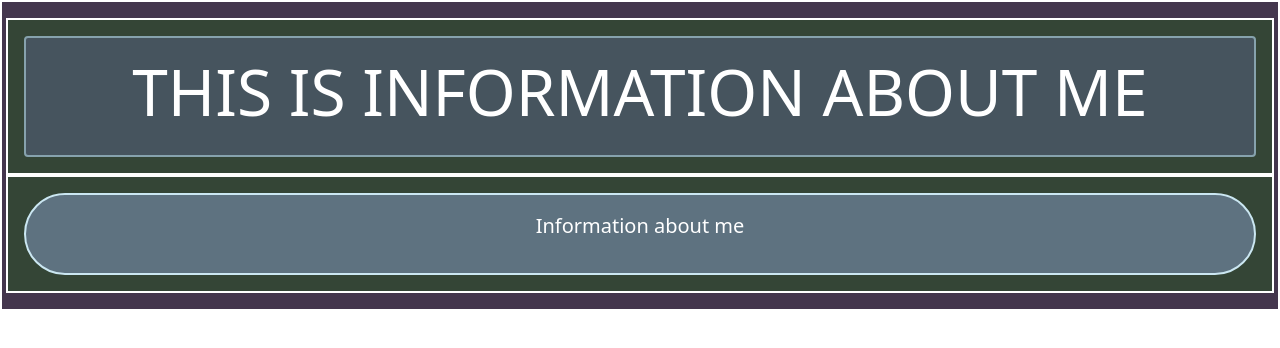
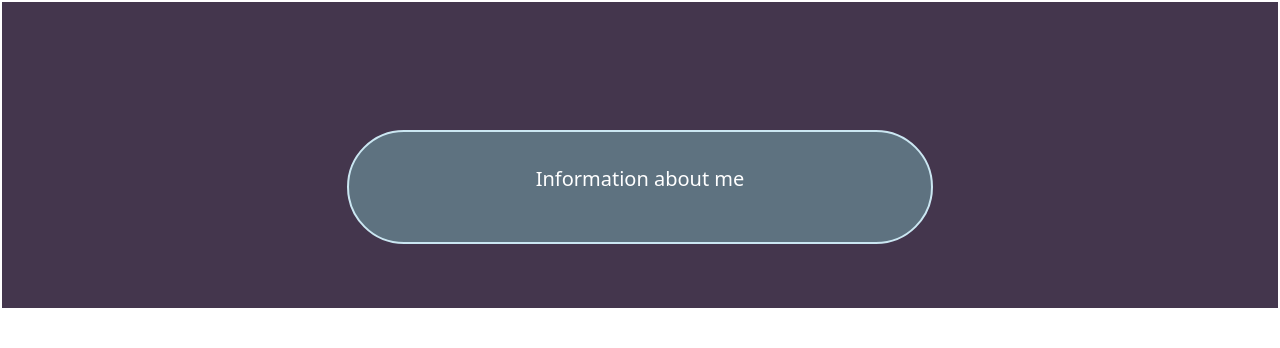
Before and after one commit to gitgud1337/gamePortfolio, a Flask app: page /about in a window 1280 px wide. Shown: the part 56-404 px from the top of the page. Run offline with Flask 2, Linux system fonts and the light colour scheme.

Commit message:
removed comments from html files and redid info pages

```diff
--- a/templates/about.html
+++ b/templates/about.html
@@ -1,18 +1,8 @@
 {% extends 'info.html' %}
-
-<!--head block below-->
 
 {% block head %}
 
 <title>ABOUT</title>
-
-{% endblock %}
-
-<!--body block below-->
-
-{% block body_title %}
-
-<h1 class="display-3">THIS IS INFORMATION ABOUT ME</h1>
 
 {% endblock %}
 
--- a/templates/base.html
+++ b/templates/base.html
@@ -9,16 +9,16 @@
     <link rel="stylesheet" href="{{ url_for('static', filename='css/main.css') }}">
 
     <style>
-        [class*="col-md-16 title"] {
-            padding: 1rem;
+        [class*="col-md-6 offset-md-3 title"] {
+            padding: 2rem;
             background-color: #46545e;
             border: 2px solid #86a2ad;
             color: #fff;
             text-align: center;
         }
 
-        [class*="col-md-16 content"] {
-            padding: 1rem;
+        [class*="col-md-6 offset-md-3 content"] {
+            padding: 2rem;
             background-color: #5e7280;
             border: 2px solid #cbe7f2;
             color: #fff;
@@ -26,7 +26,7 @@
         }
 
         [class*="container"] {
-            padding: 1rem;
+            padding: 2rem;
             background-color: #44364d;
             border: 2px solid #fff;
             color: #fff;
@@ -34,10 +34,10 @@
         }
 
         [class*="row"] {
-            padding: 1rem;
-            background-color: #344536;
-            border: 2px solid #fff;
-            color: #fff;
+            padding: 2rem;
+            /*background-color: #344536;
+            /*border: 2px solid #fff;
+            color: #fff;*/
             text-align: center;
         }
     </style>
@@ -86,10 +86,10 @@
     <!--CONTENT START-->
     <div class="container-fluid">
         <div class="row">
-            <div class="col-md-16 title rounded">
-                {% block body_title %}
-                {% endblock %}
+            {% block body_title %}
+            <div class="col-md-6 offset-md-3 title rounded">
             </div>
+            {% endblock %}
         </div>
         {% block body_image %}
         <div class="row">
@@ -105,7 +105,7 @@
         {% endblock %}
         <div class="row">
             {% block body_content %}
-            <div class="col-md-16 content">
+            <div class="col-md-6 offset-md-3 content">
                 <p class="lead">CONTENT GOES HERE</p>
             </div>
             {% endblock %}
--- a/templates/info.html
+++ b/templates/info.html
@@ -1,7 +1,10 @@
 {% extends 'base.html' %}
 
+{% block body_title %}
+{% endblock %}
+
 {% block body_content %}
-<div class="col-md-16 content rounded-pill">
+<div class="col-md-6 offset-md-3 content rounded-pill">
     {% block info_body_content %}
     <p class="lead">Information about me</p>
     {% endblock %}
--- a/templates/main.html
+++ b/templates/main.html
@@ -1,5 +1,7 @@
 {% extends 'base.html' %}
 
 {% block body_title %}
-<h1 class="display-2">PORTFOLIO</h1>
+<div class="col-md-6 offset-md-3 title rounded">
+    <h1 class="display-2">PORTFOLIO</h1>
+</div>
 {% endblock %}
--- a/templates/project.html
+++ b/templates/project.html
@@ -1,12 +1,8 @@
 {% extends 'base.html' %}
-
-<!--head block below-->
 
 {% block head %}
 <title>PROJECT</title>
 {% endblock %}
-
-<!--body block below-->
 
 {% block body_title %}
 
```
Also changed, not shown: templates/resume.html (+0 -10 lines).
